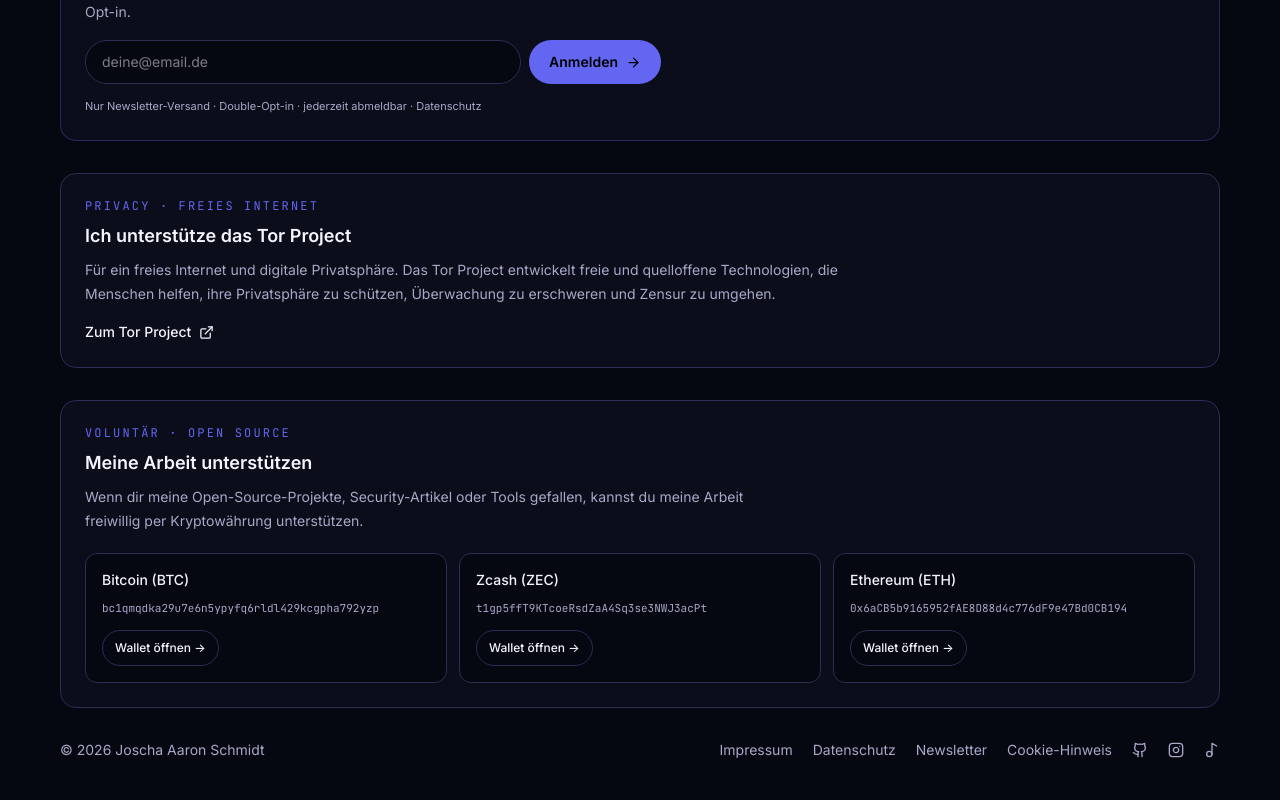
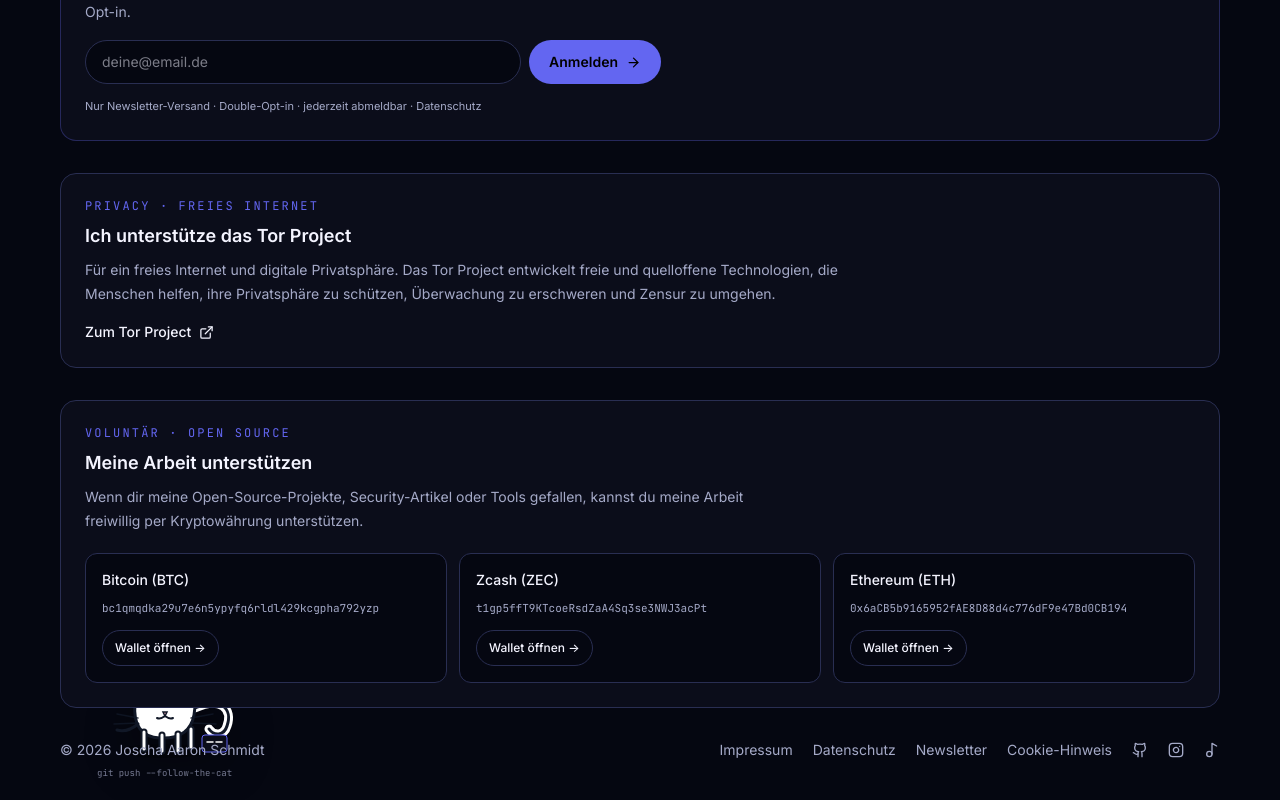
Before and after one commit to aaron0sec/webseite, a Next.js app: page / in a window 1280 px wide. Shown: the part 4426-5226 px from the top of the page. Built offline with nearby package versions, Linux system fonts and the light colour scheme; no server answers.

Commit message:
Add interactive GitHub-style white cat to live Next.js footer

```diff
--- a/src/components/site-footer.tsx
+++ b/src/components/site-footer.tsx
@@ -1,7 +1,7 @@
 "use client";
 
 import { Github, Instagram, Music2, ExternalLink, ArrowRight, Mail } from "lucide-react";
-import { FormEvent, useState } from "react";
+import { FormEvent, useEffect, useRef, useState } from "react";
 
 const donations = [
   { name: "Bitcoin (BTC)", address: "bc1qmqdka29u7e6n5ypyfq6rldl429kcgpha792yzp", scheme: "bitcoin" },
@@ -13,6 +13,49 @@
   const [email, setEmail] = useState("");
   const [message, setMessage] = useState("");
   const [busy, setBusy] = useState(false);
+  const footerRef = useRef<HTMLElement>(null);
+  const catRef = useRef<HTMLDivElement>(null);
+  const target = useRef({ x: 0, y: 0 });
+  const current = useRef({ x: 0, y: 0 });
+
+  useEffect(() => {
+    const footer = footerRef.current;
+    const cat = catRef.current;
+    if (!footer || !cat) return;
+
+    const reduced = window.matchMedia("(prefers-reduced-motion: reduce)").matches;
+    const touch = window.matchMedia("(hover: none) and (pointer: coarse)").matches;
+    if (reduced || touch) return;
+
+    let frame = 0;
+    const onMove = (event: PointerEvent) => {
+      const rect = footer.getBoundingClientRect();
+      const dx = event.clientX - (rect.left + rect.width / 2);
+      const dy = event.clientY - (rect.top + rect.height / 2);
+      target.current.x = Math.max(-115, Math.min(115, dx * 0.11));
+      target.current.y = Math.max(-28, Math.min(28, dy * 0.07));
+    };
+    const onLeave = () => {
+      target.current.x = 0;
+      target.current.y = 0;
+    };
+    const animate = () => {
+      current.current.x += (target.current.x - current.current.x) * 0.075;
+      current.current.y += (target.current.y - current.current.y) * 0.075;
+      cat.style.transform = `translate3d(${current.current.x}px, ${current.current.y}px, 0)`;
+      frame = requestAnimationFrame(animate);
+    };
+
+    footer.addEventListener("pointermove", onMove, { passive: true });
+    footer.addEventListener("pointerleave", onLeave, { passive: true });
+    frame = requestAnimationFrame(animate);
+
+    return () => {
+      footer.removeEventListener("pointermove", onMove);
+      footer.removeEventListener("pointerleave", onLeave);
+      cancelAnimationFrame(frame);
+    };
+  }, []);
 
   async function subscribe(event: FormEvent<HTMLFormElement>) {
     event.preventDefault();
@@ -61,8 +104,30 @@
   };
 
   return (
-    <footer className="border-t border-[var(--border)]">
-      <div className="container py-10">
+    <footer ref={footerRef} className="relative overflow-hidden border-t border-[var(--border)]">
+      <div ref={catRef} aria-hidden="true" className="footer-cat-live pointer-events-none absolute bottom-5 left-[7%] z-10 hidden md:block">
+        <svg width="150" height="115" viewBox="0 0 150 115" fill="none" xmlns="http://www.w3.org/2000/svg" className="drop-shadow-[0_12px_20px_rgba(0,0,0,0.35)]">
+          <ellipse cx="74" cy="103" rx="45" ry="7" fill="rgba(0,0,0,0.32)"/>
+          <path d="M105 60C131 48 143 61 137 78C134 88 124 88 119 81" stroke="#fff" strokeWidth="9" strokeLinecap="round"/>
+          <path d="M105 60C131 48 143 61 137 78C134 88 124 88 119 81" stroke="#111827" strokeWidth="3" strokeLinecap="round"/>
+          <path d="M45 55C45 38 58 29 78 31C98 33 108 48 104 67C101 83 90 91 70 90C51 89 43 77 45 55Z" fill="#fff" stroke="#111827" strokeWidth="3"/>
+          <path d="M49 42L43 16L64 32Z" fill="#fff" stroke="#111827" strokeWidth="3" strokeLinejoin="round"/>
+          <path d="M82 31L104 15L98 43Z" fill="#fff" stroke="#111827" strokeWidth="3" strokeLinejoin="round"/>
+          <path d="M48 76C42 81 34 84 27 82" stroke="#111827" strokeWidth="3" strokeLinecap="round"/>
+          <circle cx="63" cy="56" r="4" fill="#111827"/>
+          <circle cx="87" cy="56" r="4" fill="#111827"/>
+          <path d="M73 64L77 64L75 68L73 64Z" fill="#f0a6b8" stroke="#111827" strokeWidth="1.5"/>
+          <path d="M75 68C71 71 69 71 67 70M75 68C79 71 81 71 83 70" stroke="#111827" strokeWidth="2" strokeLinecap="round"/>
+          <path d="M48 70L27 66M48 75L24 76M101 70L123 66M101 75L126 76" stroke="#111827" strokeWidth="1.5" strokeLinecap="round" opacity="0.8"/>
+          <path d="M54 84V101M72 87V103M88 86V103M101 81V99" stroke="#111827" strokeWidth="7" strokeLinecap="round"/>
+          <path d="M54 84V101M72 87V103M88 86V103M101 81V99" stroke="#fff" strokeWidth="3" strokeLinecap="round"/>
+          <rect x="112" y="87" width="25" height="17" rx="3" fill="#0b0d1a" stroke="#6366f1"/>
+          <path d="M117 94H123M126 94H132" stroke="#fff" strokeWidth="1.5" strokeLinecap="round"/>
+        </svg>
+        <span className="mt-1 block text-center font-mono text-[9px] text-[var(--muted)] opacity-70">git push --follow-the-cat</span>
+      </div>
+
+      <div className="container relative z-20 py-10">
         <div className="mb-8 rounded-2xl border border-[var(--accent)]/30 bg-[var(--surface)] p-5 sm:p-6">
           <div className="flex items-center gap-2 text-[var(--accent)]"><Mail size={16}/><p className="font-mono text-xs tracking-[0.18em]">WEBENTWICKLUNG</p></div>
           <h2 className="mt-2 text-lg font-semibold text-[var(--text)]">Professionelle Website ohne unnötigen Agentur-Overhead.</h2>
```
